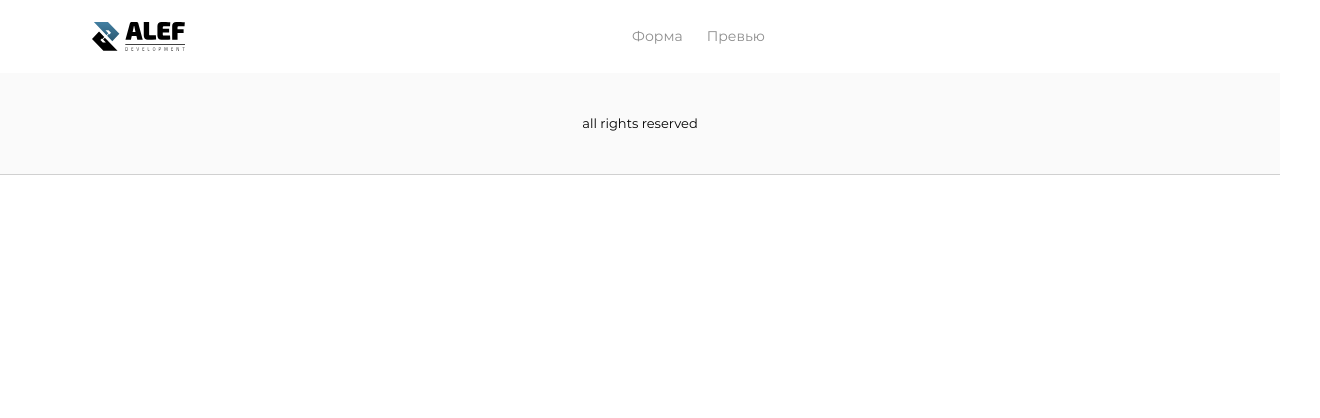
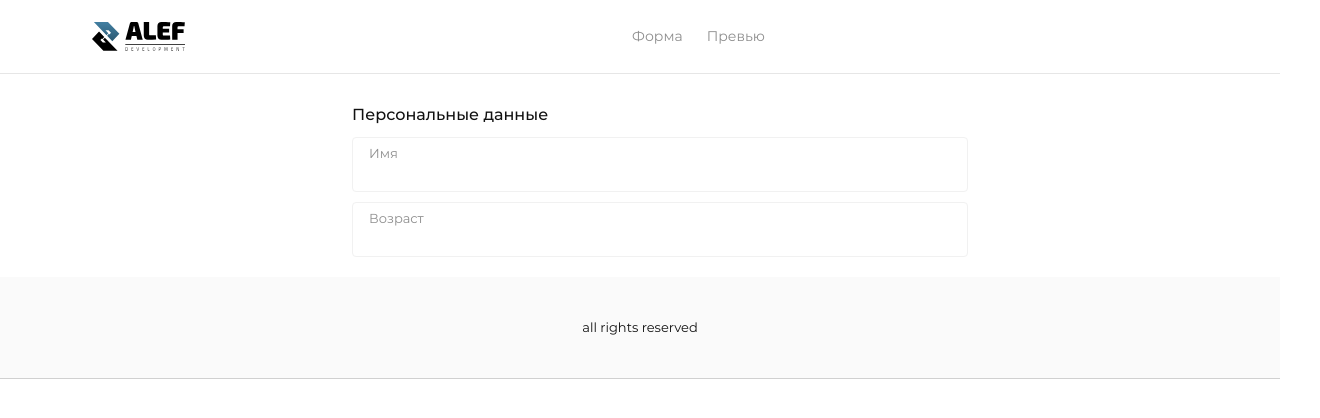
Before and after one commit to ProjectOnGitHub/test-alef, a Vue app: page / in a window 1280 px wide. Shown: the top 418 px of the page, 1320 px wide, since content can reach past the window. Built offline with nearby package versions, Linux system fonts and the light colour scheme.

Commit message:
style: add styles

```diff
--- a/src/App.vue
+++ b/src/App.vue
@@ -12,7 +12,7 @@ import TheHeader from './components/TheHeader.vue';
 import TheMain from './components/TheMain.vue';
 
 export default {
-  components: { TheHeader, TheMain, TheFooter }
+  components: { TheHeader, TheMain, TheFooter },
 };
 </script>
 
@@ -23,10 +23,12 @@ export default {
   justify-items: center;
   align-content: space-between;
   box-sizing: border-box;
-  height: 100%;
+  min-height: 100%;
+  grid-template-rows: auto 1fr auto;
   font-family: 'Montserrat', Arial, Helvetica, sans-serif;
   font-weight: normal;
   font-size: 14px;
+  color: $colors-black;
   background-color: $colors-white;
   box-shadow: $box-shadow;
 }
--- a/src/components/TheHeader.vue
+++ b/src/components/TheHeader.vue
@@ -27,10 +27,11 @@ export default {
   components: { SvgIcon },
   data() {
     return {
-      images: imagesMap
+      images: imagesMap,
     };
-  }
+  },
 };
+
 </script>
 
 <style lang="scss" scoped>
@@ -38,15 +39,17 @@ export default {
   @include flexible();
   justify-content: center;
   box-sizing: border-box;
+  box-shadow: $box-shadow;
 
   &__container {
     @include gridable();
-    max-width: 1366px;
+    grid-template-columns: max-content 1fr;
     grid-template-columns: max-content 1fr;
     justify-content: space-between;
     padding: 22px 92px;
     align-items: center;
     gap: 24px;
+    max-width: 1366px;
   }
 
   &__navigation {
--- a/src/components/TheMain.vue
+++ b/src/components/TheMain.vue
@@ -1,9 +1,32 @@
 <template>
-  <main class="main"></main>
+  <main class="main">
+    <div class="main__container">
+      <base-form />
+    </div>
+  </main>
 </template>
 
 <script>
-export default {};
+
+import BaseForm from './BaseForm.vue';
+
+export default {
+  components: { BaseForm },
+
+};
 </script>
 
-<style lang="scss" scoped></style>
+<style lang="scss" scoped>
+.main {
+  @include gridable();
+  box-sizing: border-box;
+
+  &__container {
+    @include  flexible();
+    flex-direction: column;
+    align-items: center;
+    padding: 20px;
+  }
+}
+
+</style>
--- a/webpack.config.js
+++ b/webpack.config.js
@@ -6,43 +6,43 @@ const HtmlWebpackPlugin = require('html-webpack-plugin');
 module.exports = {
   mode: 'development',
   entry: {
-    main: path.resolve(__dirname, './src/index.js')
+    main: path.resolve(__dirname, './src/index.js'),
   },
   devtool: 'source-map',
   devServer: {
     static: {
-      directory: path.join(__dirname, 'public')
+      directory: path.join(__dirname, 'public'),
     },
     compress: true,
     port: 9000,
     open: true,
-    hot: true
+    hot: true,
   },
   output: {
     path: path.resolve(__dirname, 'dist'),
     filename: '[name].bundle.js',
     assetModuleFilename: 'assets/[name].[hash][ext]',
-    clean: true
+    clean: true,
   },
   plugins: [
     new HtmlWebpackPlugin({
       template: 'src/index.html',
-      favicon: './public/favicon.png'
+      favicon: './public/favicon.png',
     }),
     new MiniCssExtractPlugin({
-      filename: 'styles.css'
+      filename: 'styles.css',
     }),
-    new VueLoaderPlugin()
+    new VueLoaderPlugin(),
   ],
   module: {
     rules: [
       {
         test: /\.vue$/,
-        loader: 'vue-loader'
+        loader: 'vue-loader',
       },
       {
         test: /\.(?:ico|gif|png|jpg|jpeg)$/i,
-        type: 'asset/resource'
+        type: 'asset/resource',
       },
       {
         test: /\.svg$/,
@@ -50,14 +50,14 @@ module.exports = {
           {
             loader: 'svg-sprite-loader',
             options: {
-              symbolId: '[name]'
-            }
-          }
-        ]
+              symbolId: '[name]',
+            },
+          },
+        ],
       },
       {
         test: /\.(woff(2)?|eot|ttf|otf|)$/,
-        type: 'asset/inline'
+        type: 'asset/inline',
       },
       {
         test: /\.(sa|sc|c|)ss$/i,
@@ -66,25 +66,25 @@ module.exports = {
           {
             loader: 'css-loader',
             options: {
-              importLoaders: 1
-            }
+              importLoaders: 1,
+            },
           },
           {
             loader: 'postcss-loader',
             options: {
               postcssOptions: {
-                plugins: [['postcss-preset-env', {}]]
-              }
-            }
+                plugins: [['postcss-preset-env', {}]],
+              },
+            },
           },
           {
             loader: 'sass-loader',
             options: {
               additionalData: `@import "./src/assets/scss/_mixins.scss";
-              @import "./src/assets/scss/_variables.scss";`
-            }
-          }
-        ]
+              @import "./src/assets/scss/_variables.scss";`,
+            },
+          },
+        ],
       },
       {
         test: /\.js$/,
@@ -92,10 +92,10 @@ module.exports = {
         use: {
           loader: 'babel-loader',
           options: {
-            presets: ['@babel/preset-env']
-          }
-        }
-      }
-    ]
-  }
+            presets: ['@babel/preset-env'],
+          },
+        },
+      },
+    ],
+  },
 };
```
Also changed, not shown: .eslintrc.js.
